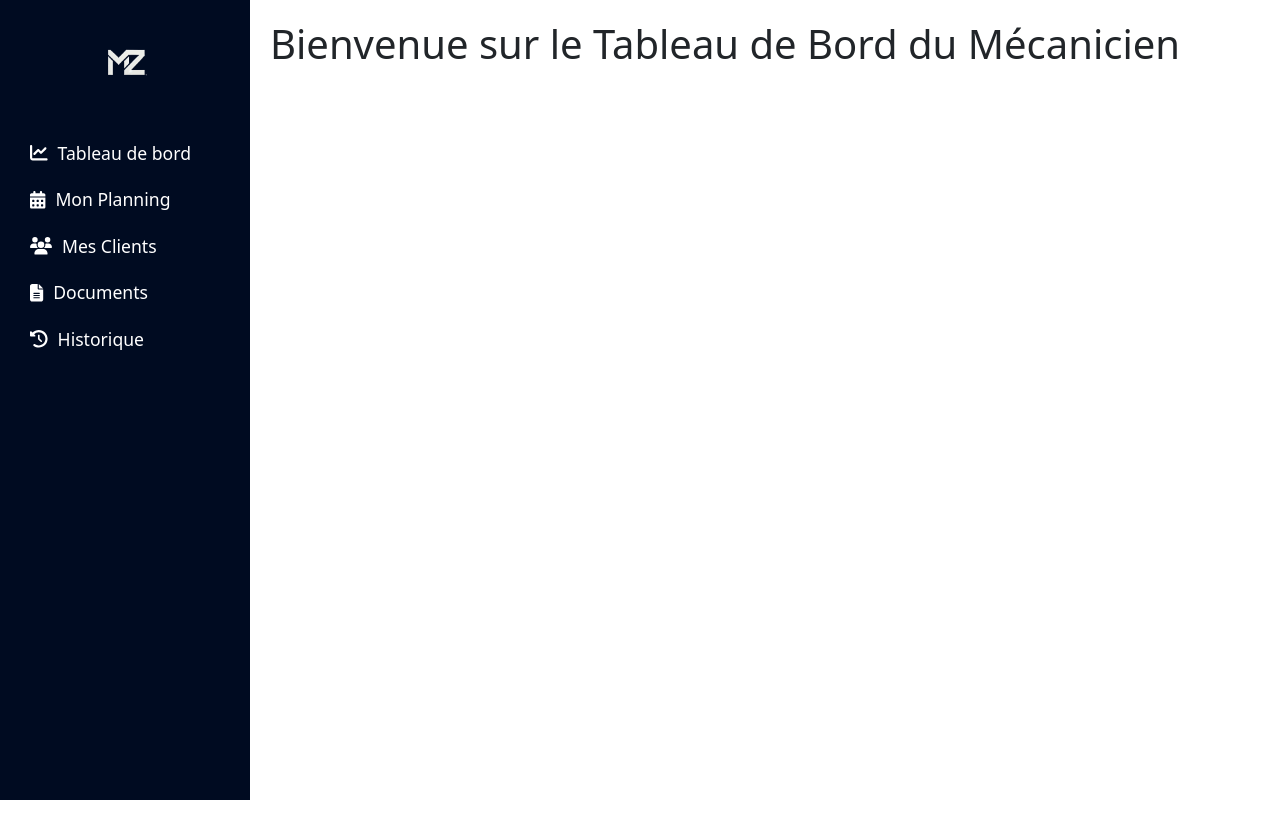
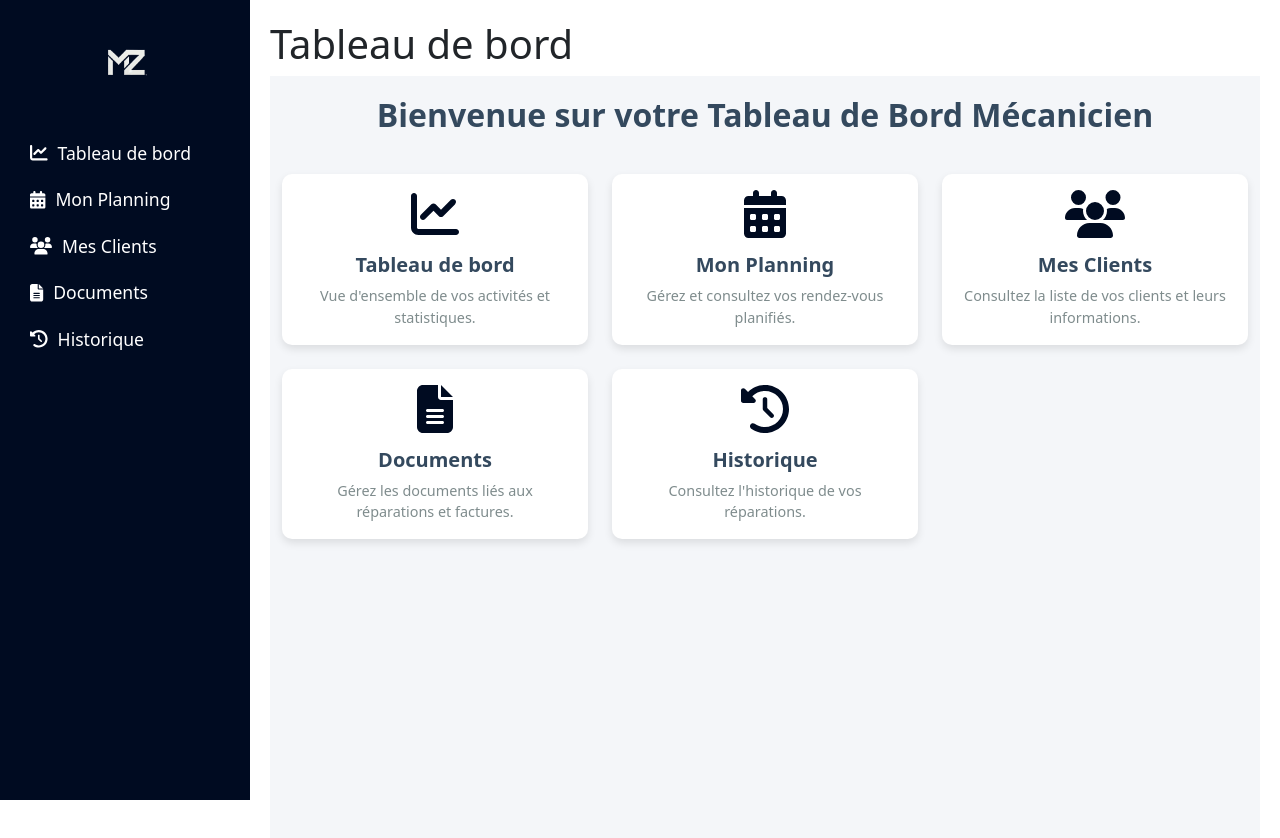
Before and after one commit to JoelKayemba/Mecazen, a React (Create React App) app: page /mechanic-dashboard in a window 1280 px wide. Shown: the top 838 px of the page. Before the commit the page ends 800 px from the top, so only its background shows below. Built offline with nearby package versions, Linux system fonts and the light colour scheme.

Commit message:
second push BK

```diff
--- a/package.json
+++ b/package.json
@@ -17,6 +17,7 @@
     "leaflet": "^1.9.4",
     "react": "^18.3.1",
     "react-bootstrap": "^2.10.5",
+    "react-calendar": "^5.1.0",
     "react-datepicker": "^7.5.0",
     "react-dom": "^18.3.1",
     "react-icons": "^5.3.0",
--- a/src/App.js
+++ b/src/App.js
@@ -15,6 +15,11 @@ import Services from './pages/Services';
 import FAQ from './pages/FAQ';
 import NotFoundPage from './pages/NotFoundPage';
 
+import TableauDeBordMecanicien from './components/Dashboard/TableauDeBordMecanicien';
+import MonPlanning from './components/Mecanicien/GestionRendezVous';
+import MesClients from './components/Mecanicien/ApercuBenefices';
+import Documents from './components/Mecanicien/ProfilMecanicien';
+import Historique from './components/Mecanicien/Statistiques';
 
 
 function App() {
@@ -31,6 +36,12 @@ function App() {
           <Route path="/tableau_de_Bord" element={<TableauDeBord />} />
           <Route path="/FAQ" element={<FAQ />} />
 
+          <Route path="/Dashboard/TableauDeBordMecanicien" element={<TableauDeBordMecanicien />} />
+          <Route path="/mecanicien/GestionRendezVous" element={<MonPlanning />} />
+          <Route path="/mecanicien/ApercuBenefices" element={<MesClients />} />
+          <Route path="/mecanicien/ProfilMecanicien" element={<Documents />} />
+          <Route path="/mecanicien/Statistiques" element={<Historique />} />
+
 
           {/* Routes protégées par authentification */}
           <Route path="/client-dashboard" element={<ClientDashboard />} />
--- a/src/components/Dashboard/MecanicienDashboard.jsx
+++ b/src/components/Dashboard/MecanicienDashboard.jsx
@@ -1,26 +1,56 @@
-// MechanicDashboard.js
-import React from 'react';
+// MecanicienDashboard.jsx
+import React, { useState } from 'react';
 import Sidebar from '../Common/Sidebar';
 import { faChartLine, faCalendarAlt, faUsers, faFileAlt, faHistory } from '@fortawesome/free-solid-svg-icons';
+import MonPlanning from '../Mecanicien/GestionRendezVous'; // Composant pour afficher le planning des rendez-vous
+import MesClients from '../Mecanicien/ApercuBenefices'; // Composant pour afficher la liste des clients
+import Documents from '../Mecanicien/ProfilMecanicien'; // Composant pour la gestion des documents
+import Historique from '../Mecanicien/Statistiques'; // Composant pour afficher l'historique
+import TableauDeBordMecanicien from './TableauDeBordMecanicien'; // Composant pour le tableau de bord principal
 
-function MechanicDashboard() {
-  const mechanicLinks = [
-    { name: 'Tableau de bord', path: '/mecanicien/dashboard', icon: faChartLine },
-    { name: 'Mon Planning', path: '/mecanicien/planning', icon: faCalendarAlt },
-    { name: 'Mes Clients', path: '/mecanicien/clients', icon: faUsers },
-    { name: 'Documents', path: '/mecanicien/documents', icon: faFileAlt },
-    { name: 'Historique', path: '/mecanicien/historique', icon: faHistory },
+function MecanicienDashboard() {
+  const [activeComponent, setActiveComponent] = useState('Tableau de bord');
+
+  const mecanicienLinks = [
+    { name: 'Tableau de bord', icon: faChartLine, component: 'TableauDeBordMecanicien' },
+    { name: 'Mon Planning', icon: faCalendarAlt, component: 'MonPlanning' },
+    { name: 'Mes Clients', icon: faUsers, component: 'MesClients' },
+    { name: 'Documents', icon: faFileAlt, component: 'Documents' },
+    { name: 'Historique', icon: faHistory, component: 'Historique' },
   ];
+
+  const renderComponent = () => {
+    switch (activeComponent) {
+      case 'TableauDeBordMecanicien':
+        return <TableauDeBordMecanicien />;
+      case 'MonPlanning':
+        return <MonPlanning />;
+      case 'MesClients':
+        return <MesClients />;
+      case 'Documents':
+        return <Documents />;
+      case 'Historique':
+        return <Historique />;
+      default:
+        return <TableauDeBordMecanicien />;
+    }
+  };
 
   return (
     <div style={{ display: 'flex' }}>
-      <Sidebar links={mechanicLinks} />
-      <div style={{ marginLeft: '250px', padding: '20px', width: '100%' }}>
-        <h1>Bienvenue sur le Tableau de Bord du Mécanicien</h1>
-
+      <Sidebar
+        links={mecanicienLinks.map(link => ({
+          ...link,
+          onClick: () => setActiveComponent(link.component),
+          active: activeComponent === link.component // Gestion de l'élément actif
+        }))}
+      />
+      <div style={{ marginLeft: '250px', width: '100%', padding: '20px' }}>
+        <h1>{activeComponent}</h1> {/* Affiche le titre de la section active */}
+        {renderComponent()}
       </div>
     </div>
   );
 }
 
-export default MechanicDashboard;
+export default MecanicienDashboard;
--- /dev/null
+++ b/src/components/Dashboard/TableauDeBordMecanicien.jsx
@@ -0,0 +1,88 @@
+// TableauDeBordMecanicien.jsx
+import React from 'react';
+
+import { Container, Row, Col, Card } from 'react-bootstrap';
+import { FontAwesomeIcon } from '@fortawesome/react-fontawesome';
+import { faChartLine, faCalendarAlt, faUsers, faFileAlt, faHistory } from '@fortawesome/free-solid-svg-icons';
+import { useNavigate } from 'react-router-dom'; // Utilisez useNavigate au lieu de useHistory
+
+
+function TableauDeBordMecanicien() {
+
+  const navigate = useNavigate(); // Utilisez useNavigate pour la navigation
+  const dashboardItems = [
+    { title: 'Tableau de bord' , icon: faChartLine, description: 'Vue d\'ensemble de vos activités et statistiques.', path: '/Dashboard/TableauDeBordMecanicien' },
+    { title: 'Mon Planning', icon: faCalendarAlt, description: 'Gérez et consultez vos rendez-vous planifiés.', path: '/mecanicien/GestionRendezVous' },
+    { title: 'Mes Clients', icon: faUsers, description: 'Consultez la liste de vos clients et leurs informations.', path: '/mecanicien/ApercuBenefices' },
+    { title: 'Documents', icon: faFileAlt, description: 'Gérez les documents liés aux réparations et factures.', path: '/mecanicien/ProfilMecanicien' },
+    { title: 'Historique', icon: faHistory, description: 'Consultez l\'historique de vos réparations.', path: '/mecanicien/Statistiques' },
+  ];
+
+  const handleCardClick = (path) => {
+    navigate(path); // Utilisez navigate pour rediriger vers la page
+  };
+
+  return (
+
+    <Container fluid style={styles.container}>
+      <h2 style={styles.header}>Bienvenue sur votre Tableau de Bord Mécanicien</h2>
+      <Row className="mt-4">
+        {dashboardItems.map((item, index) => (
+          <Col md={4} sm={6} xs={12} key={index} className="mb-4">
+            <Card
+              style={styles.card}
+              onClick={() => handleCardClick(item.path)}
+              onMouseEnter={(e) => e.currentTarget.style.transform = 'scale(1.05)'}
+              onMouseLeave={(e) => e.currentTarget.style.transform = 'scale(1)'}
+            >
+              <Card.Body>
+                <FontAwesomeIcon icon={item.icon} style={styles.icon} />
+                <Card.Title style={styles.cardTitle}>{item.title}</Card.Title>
+                <Card.Text style={styles.cardText}>{item.description}</Card.Text>
+              </Card.Body>
+            </Card>
+          </Col>
+        ))}
+      </Row>
+    </Container>
+  );
+}
+
+const styles = {
+  container: {
+    paddingTop: '20px',
+    paddingBottom: '20px',
+    backgroundColor: '#f4f6f9',
+    minHeight: '100vh',
+  },
+  header: {
+    textAlign: 'center',
+    marginBottom: '40px',
+    fontWeight: 'bold',
+    color: '#34495e',
+  },
+  card: {
+    border: 'none',
+    boxShadow: '0 4px 8px rgba(0, 0, 0, 0.1)',
+    borderRadius: '10px',
+    transition: 'transform 0.2s, box-shadow 0.2s',
+    textAlign: 'center',
+    cursor: 'pointer',
+  },
+  icon: {
+    fontSize: '3rem',
+    color: '#000b21',
+    marginBottom: '15px',
+  },
+  cardTitle: {
+    fontSize: '1.25rem',
+    fontWeight: 'bold',
+    color: '#34495e',
+  },
+  cardText: {
+    color: '#7f8c8d',
+    fontSize: '0.9rem',
+  },
+};
+
+export default TableauDeBordMecanicien;
--- a/src/components/Mecanicien/ApercuBenefices.jsx
+++ b/src/components/Mecanicien/ApercuBenefices.jsx
@@ -0,0 +1,38 @@
+import React from 'react';
+import { Table } from 'react-bootstrap';
+
+function MesClients() {
+  const clients = [
+    { nom: 'Jean Dupont', email: 'jean.dupont@example.com', telephone: '0612345678', voiture: 'Toyota Corolla' },
+    { nom: 'Marie Curie', email: 'marie.curie@example.com', telephone: '0612345679', voiture: 'Renault Clio' },
+    { nom: 'Paul Martin', email: 'paul.martin@example.com', telephone: '0612345680', voiture: 'Peugeot 308' },
+  ];
+
+  return (
+    <div>
+      <h2>Mes Clients</h2>
+      <Table striped bordered hover>
+        <thead>
+          <tr>
+            <th>Nom</th>
+            <th>Email</th>
+            <th>Téléphone</th>
+            <th>Voiture</th>
+          </tr>
+        </thead>
+        <tbody>
+          {clients.map((client, index) => (
+            <tr key={index}>
+              <td>{client.nom}</td>
+              <td>{client.email}</td>
+              <td>{client.telephone}</td>
+              <td>{client.voiture}</td>
+            </tr>
+          ))}
+        </tbody>
+      </Table>
+    </div>
+  );
+}
+
+export default MesClients;
--- a/src/components/Mecanicien/ProfilMecanicien.jsx
+++ b/src/components/Mecanicien/ProfilMecanicien.jsx
@@ -0,0 +1,38 @@
+import React from 'react';
+import { Table } from 'react-bootstrap';
+
+function Documents() {
+  const documents = [
+    { nom: 'Facture 001', date: '22/10/2024', montant: '150€', status: 'Payé' },
+    { nom: 'Facture 002', date: '23/10/2024', montant: '200€', status: 'En attente' },
+    { nom: 'Rapport de Réparation', date: '24/10/2024', montant: 'N/A', status: 'Complété' },
+  ];
+
+  return (
+    <div>
+      <h2>Documents</h2>
+      <Table striped bordered hover>
+        <thead>
+          <tr>
+            <th>Nom du Document</th>
+            <th>Date</th>
+            <th>Montant</th>
+            <th>Status</th>
+          </tr>
+        </thead>
+        <tbody>
+          {documents.map((doc, index) => (
+            <tr key={index}>
+              <td>{doc.nom}</td>
+              <td>{doc.date}</td>
+              <td>{doc.montant}</td>
+              <td>{doc.status}</td>
+            </tr>
+          ))}
+        </tbody>
+      </Table>
+    </div>
+  );
+}
+
+export default Documents;
--- a/src/components/Mecanicien/Statistiques.jsx
+++ b/src/components/Mecanicien/Statistiques.jsx
@@ -0,0 +1,24 @@
+// PerformanceStats.js
+import React from 'react';
+
+function PerformanceStats() {
+  // Placeholder pour les statistiques (à remplacer par des données réelles venant de l'API)
+  const stats = {
+    totalAppointments: 20,
+    completedRepairs: 15,
+    pendingAppointments: 5,
+    totalEarnings: 1200, // En euros
+  };
+
+  return (
+    <div style={{ marginBottom: '20px' }}>
+      <h3>Statistiques de performance</h3>
+      <p>Total des rendez-vous : {stats.totalAppointments}</p>
+      <p>Réparations terminées : {stats.completedRepairs}</p>
+      <p>Rendez-vous en attente : {stats.pendingAppointments}</p>
+      <p>Total des gains : {stats.totalEarnings} €</p>
+    </div>
+  );
+}
+
+export default PerformanceStats;
```
Also changed, not shown: src/components/Mecanicien/GestionRendezVous.jsx (+52 -0 lines), 1 other file (tests, documents, lock files or other folders).
